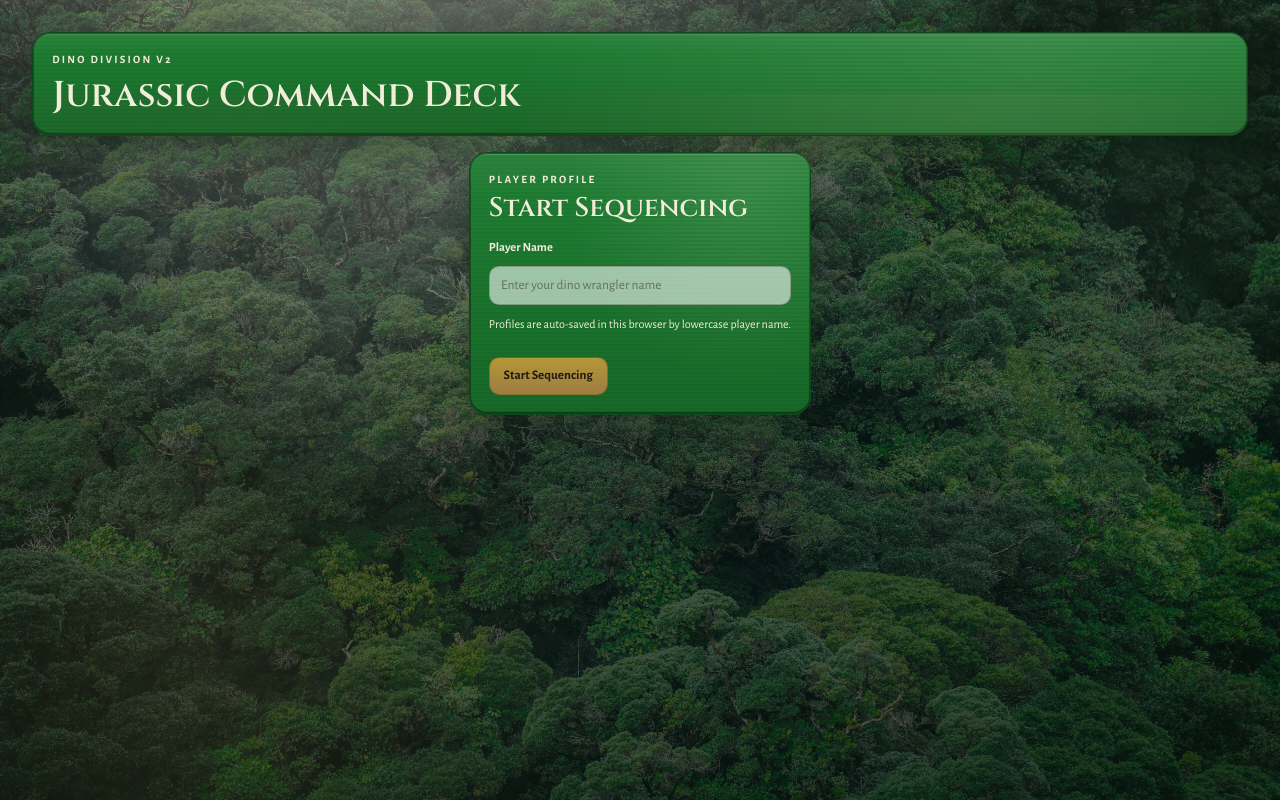
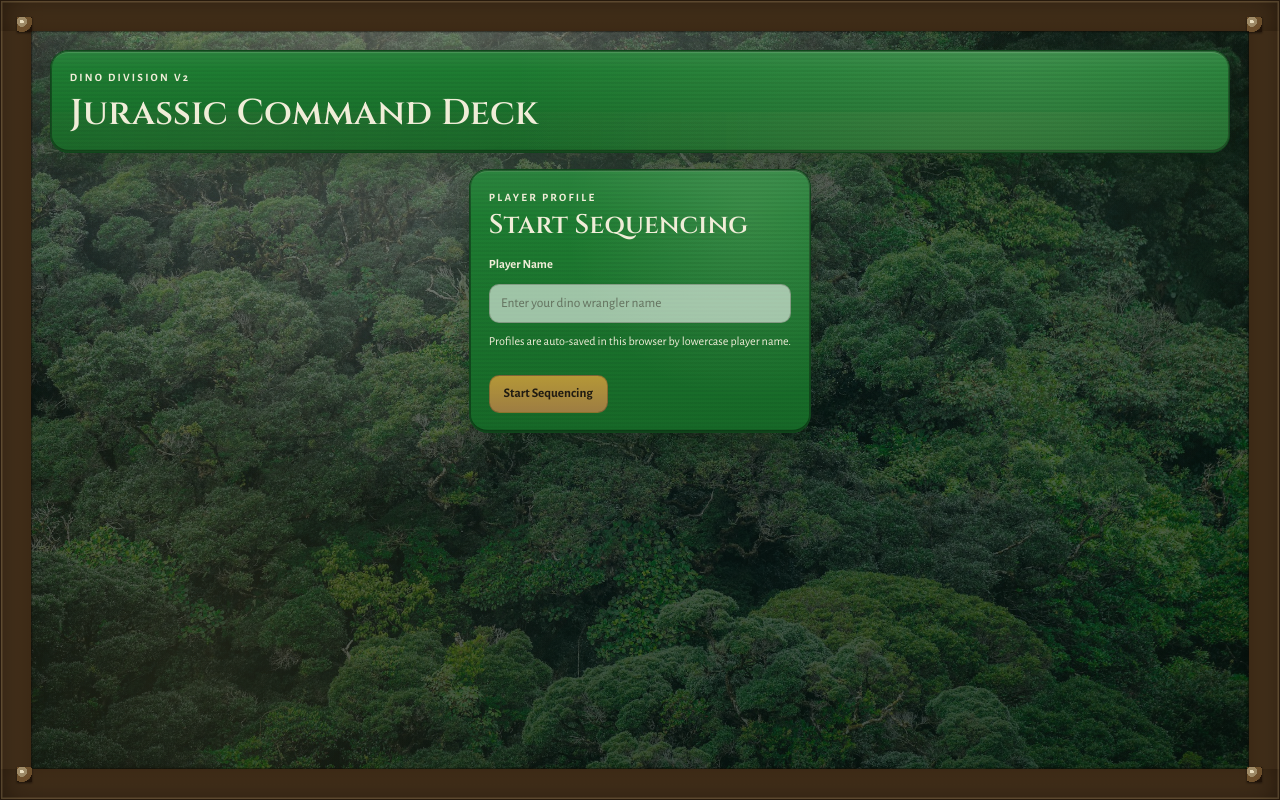
Before and after one commit to seezatnap/division-challenge, a Next.js app: page / in a window 1280 px wide. Built offline with nearby package versions, Linux system fonts and the light colour scheme.

Commit message:
feat(ui): (#3) implement wood/bamboo textured viewport frame
Co-Authored-By: seezatnap <seezatnap@gmail.com>

```diff
--- a/src/app/globals.css
+++ b/src/app/globals.css
@@ -12,6 +12,9 @@
       rgba(77, 54, 31, 0.24) 4px 8px,
       rgba(140, 102, 61, 0.16) 8px 12px
     );
+  --jp-frame-thickness: clamp(1rem, 2.6vw, 1.95rem);
+  --jp-frame-rivet-size: clamp(0.68rem, 1.35vw, 0.96rem);
+  --jp-frame-rivet-offset: calc(var(--jp-frame-thickness) * 0.56);
   --jp-toolbar: #2a2a2a;
   --jp-toolbar-text: #c0c0c0;
   --jp-accent-red: #cc3333;
@@ -42,7 +45,9 @@
 }
 
 body {
+  margin: 0;
   min-height: 100vh;
+  position: relative;
   background-color: var(--background);
   background-image:
     linear-gradient(180deg, rgba(8, 22, 15, 0.58), rgba(8, 22, 15, 0.74)),
@@ -55,9 +60,137 @@ body {
   text-rendering: optimizeLegibility;
 }
 
+body::before {
+  content: "";
+  position: fixed;
+  inset: 0;
+  pointer-events: none;
+  z-index: 120;
+  background-image:
+    linear-gradient(
+      180deg,
+      color-mix(in srgb, var(--jp-frame) 62%, #9b7344),
+      color-mix(in srgb, var(--jp-frame) 88%, #201305)
+    ),
+    linear-gradient(
+      0deg,
+      color-mix(in srgb, var(--jp-frame) 64%, #967148),
+      color-mix(in srgb, var(--jp-frame) 88%, #201305)
+    ),
+    linear-gradient(
+      90deg,
+      color-mix(in srgb, var(--jp-frame) 58%, #a27a4d),
+      color-mix(in srgb, var(--jp-frame) 88%, #1e1208)
+    ),
+    linear-gradient(
+      270deg,
+      color-mix(in srgb, var(--jp-frame) 58%, #a27a4d),
+      color-mix(in srgb, var(--jp-frame) 88%, #1e1208)
+    ),
+    var(--jp-frame-grain),
+    var(--jp-frame-grain),
+    repeating-linear-gradient(
+      0deg,
+      rgba(137, 103, 62, 0.28) 0 5px,
+      rgba(82, 58, 32, 0.25) 5px 10px,
+      rgba(157, 116, 74, 0.14) 10px 15px
+    ),
+    repeating-linear-gradient(
+      0deg,
+      rgba(137, 103, 62, 0.28) 0 5px,
+      rgba(82, 58, 32, 0.25) 5px 10px,
+      rgba(157, 116, 74, 0.14) 10px 15px
+    ),
+    linear-gradient(180deg, rgba(18, 9, 3, 0.58), transparent 74%),
+    linear-gradient(0deg, rgba(18, 9, 3, 0.52), transparent 74%),
+    linear-gradient(90deg, rgba(18, 9, 3, 0.56), transparent 74%),
+    linear-gradient(270deg, rgba(18, 9, 3, 0.56), transparent 74%);
+  background-size:
+    100% var(--jp-frame-thickness),
+    100% var(--jp-frame-thickness),
+    var(--jp-frame-thickness) 100%,
+    var(--jp-frame-thickness) 100%,
+    100% var(--jp-frame-thickness),
+    100% var(--jp-frame-thickness),
+    var(--jp-frame-thickness) 100%,
+    var(--jp-frame-thickness) 100%,
+    100% calc(var(--jp-frame-thickness) * 0.48),
+    100% calc(var(--jp-frame-thickness) * 0.48),
+    calc(var(--jp-frame-thickness) * 0.48) 100%,
+    calc(var(--jp-frame-thickness) * 0.48) 100%;
+  background-position:
+    top left,
+    bottom left,
+    top left,
+    top right,
+    top left,
+    bottom left,
+    top left,
+    top right,
+    top left,
+    bottom left,
+    top left,
+    top right;
+  background-repeat: no-repeat;
+  box-shadow:
+    inset 0 0 0 1px rgba(29, 16, 7, 0.82),
+    inset 0 0 0 calc(var(--jp-frame-thickness) * 0.08) rgba(240, 208, 150, 0.2),
+    inset 0 0 0 calc(var(--jp-frame-thickness) + 1px) rgba(16, 9, 4, 0.46),
+    inset 0 0 calc(var(--jp-frame-thickness) * 0.95) rgba(5, 2, 1, 0.66);
+}
+
+body::after {
+  content: "";
+  position: fixed;
+  inset: 0;
+  pointer-events: none;
+  z-index: 121;
+  background-image:
+    radial-gradient(
+      circle at 32% 30%,
+      rgba(255, 243, 209, 0.9) 0 12%,
+      rgba(186, 164, 123, 0.82) 13% 34%,
+      rgba(112, 82, 45, 0.96) 35% 68%,
+      rgba(31, 18, 8, 0.95) 69% 100%
+    ),
+    radial-gradient(
+      circle at 32% 30%,
+      rgba(255, 243, 209, 0.9) 0 12%,
+      rgba(186, 164, 123, 0.82) 13% 34%,
+      rgba(112, 82, 45, 0.96) 35% 68%,
+      rgba(31, 18, 8, 0.95) 69% 100%
+    ),
+    radial-gradient(
+      circle at 32% 30%,
+      rgba(255, 243, 209, 0.9) 0 12%,
+      rgba(186, 164, 123, 0.82) 13% 34%,
+      rgba(112, 82, 45, 0.96) 35% 68%,
+      rgba(31, 18, 8, 0.95) 69% 100%
+    ),
+    radial-gradient(
+      circle at 32% 30%,
+      rgba(255, 243, 209, 0.9) 0 12%,
+      rgba(186, 164, 123, 0.82) 13% 34%,
+      rgba(112, 82, 45, 0.96) 35% 68%,
+      rgba(31, 18, 8, 0.95) 69% 100%
+    );
+  background-size:
+    var(--jp-frame-rivet-size) var(--jp-frame-rivet-size),
+    var(--jp-frame-rivet-size) var(--jp-frame-rivet-size),
+    var(--jp-frame-rivet-size) var(--jp-frame-rivet-size),
+    var(--jp-frame-rivet-size) var(--jp-frame-rivet-size);
+  background-position:
+    left var(--jp-frame-rivet-offset) top var(--jp-frame-rivet-offset),
+    right var(--jp-frame-rivet-offset) top var(--jp-frame-rivet-offset),
+    left var(--jp-frame-rivet-offset) bottom var(--jp-frame-rivet-offset),
+    right var(--jp-frame-rivet-offset) bottom var(--jp-frame-rivet-offset);
+  background-repeat: no-repeat;
+  filter: drop-shadow(0 1px 1px rgba(0, 0, 0, 0.55));
+}
+
 .jurassic-shell {
   min-height: 100vh;
-  padding: 1.25rem;
+  padding: calc(var(--jp-frame-thickness) + 0.5rem);
   position: relative;
   overflow: hidden;
 }
@@ -1743,7 +1876,7 @@ body {
 
 @media (min-width: 48rem) {
   .jurassic-shell {
-    padding: 1.6rem;
+    padding: calc(var(--jp-frame-thickness) + 0.85rem);
   }
 
   .jurassic-panel {
@@ -1758,7 +1891,7 @@ body {
 
 @media (min-width: 64rem) {
   .jurassic-shell {
-    padding: 2rem;
+    padding: calc(var(--jp-frame-thickness) + 1.15rem);
   }
 
   .jurassic-layout {
```
Also changed, not shown: 1 other file (tests, documents, lock files or other folders).
